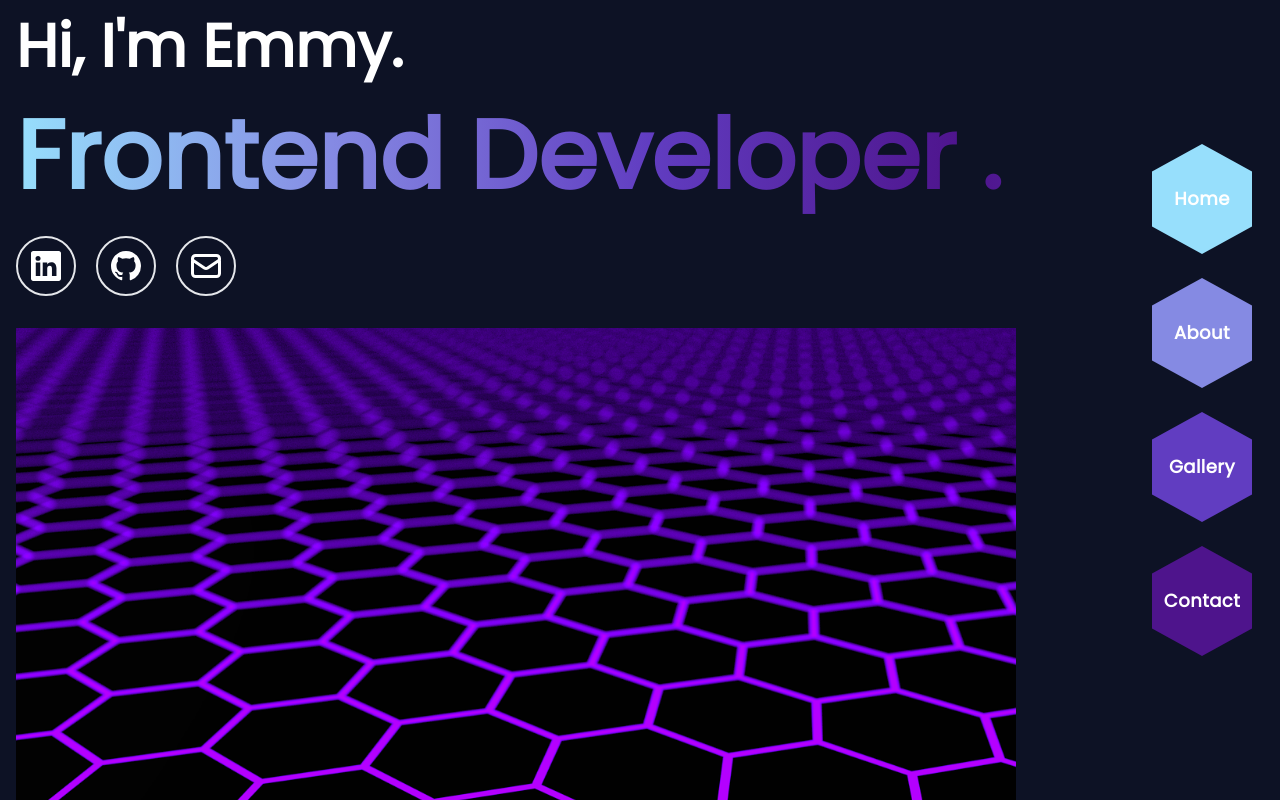
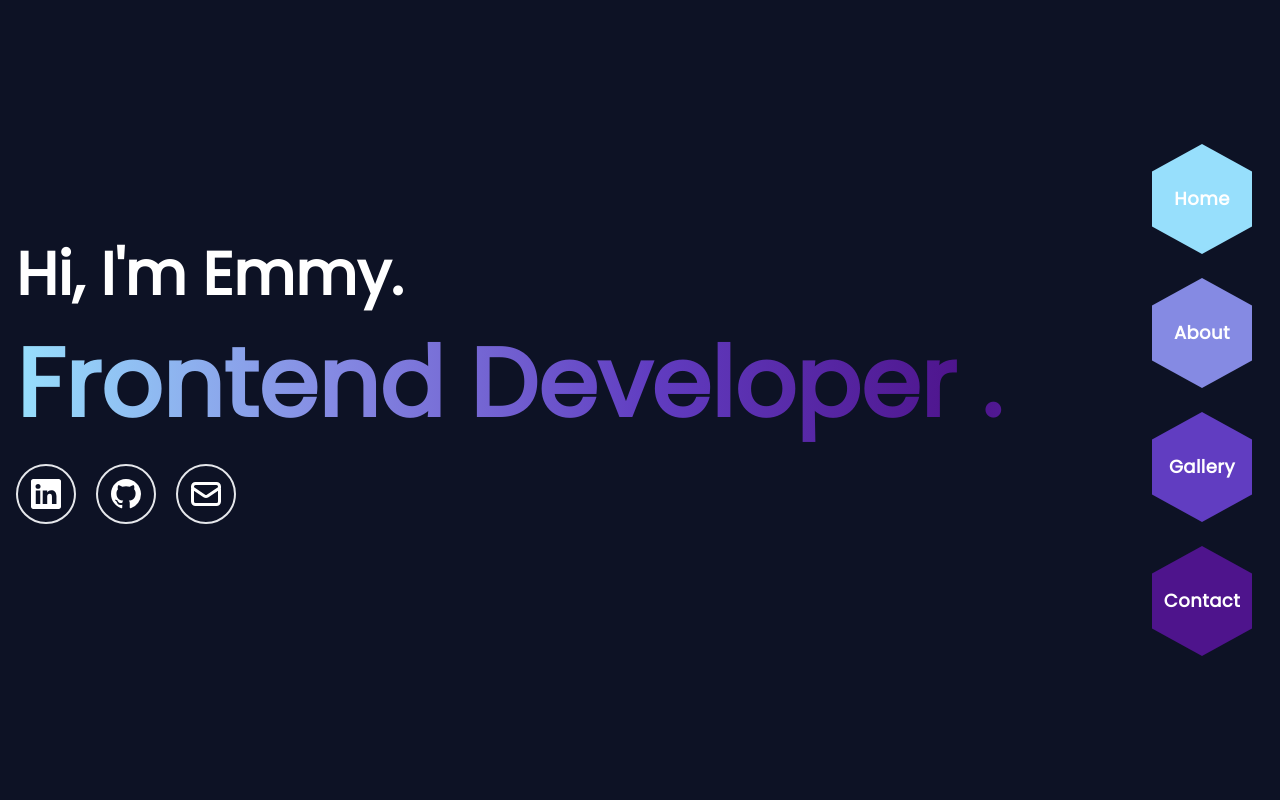
Before and after one commit to eobcre/portfolio-next13, a Next.js app: page / in a window 1280 px wide. Shown: the top 800 px of the page. Built offline with nearby package versions, Linux system fonts and the light colour scheme.

Commit message:
centered main and removed image

```diff
--- a/src/app/components/HeroSection/HeroSection.tsx
+++ b/src/app/components/HeroSection/HeroSection.tsx
@@ -1,14 +1,11 @@
 'use client';
 
 import { useState, useEffect } from 'react';
-import Image from 'next/image';
 
 // components
 import TypeWriting from '../TypeWriting';
 import TypeWritingMobile from '../TypeWritingMobile';
 import IconBar from './IconBar';
-
-import Space from '../../assets/background.png';
 
 const HeroSection = () => {
   const [isFrontendFinished, setIsFrontendFinished] = useState(false);
@@ -21,7 +18,7 @@ const HeroSection = () => {
   }, []);
 
   return (
-    <div className='flex flex-col pl-4 w-full'>
+    <div className='flex flex-col justify-center pl-4 w-full h-screen'>
       <h1 className='text-white text-4xl font-bold py-4 xs:text-5xl sm:text-5xl md:text-6xl'>
         Hi, I'm Emmy.
       </h1>
@@ -36,7 +33,6 @@ const HeroSection = () => {
       )}
       <IconBar />
       <div className='text-[#333333] text-7xl font-bold py-4'>
-        <Image src={Space} alt='Image' className='w-[1000px]' />
       </div>
     </div>
   );
```
